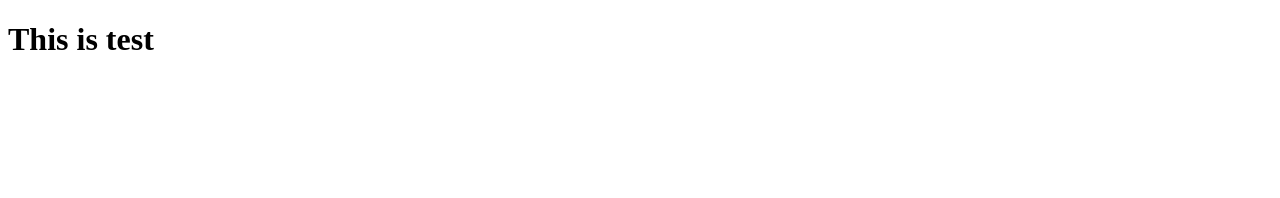
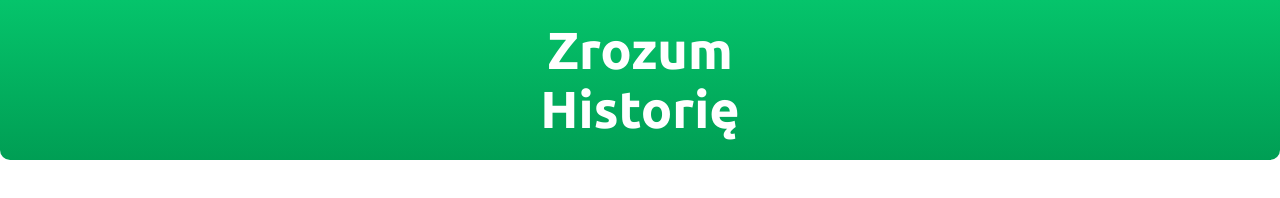
Before and after one commit to Iwaniukooo11/history-quiz, a plain HTML site: page index.html in a window 1280 px wide. Drawn offline with Linux system fonts and the light colour scheme.

Commit message:
add variables to scss create header

```diff
--- a/assets/css/main.css
+++ b/assets/css/main.css
@@ -0,0 +1 @@
+*,::after,::before{margin:0;padding:0;-webkit-box-sizing:border-box;box-sizing:border-box}body{font-family:ubuntu}.header{display:-webkit-box;display:-ms-flexbox;display:flex;width:100%;height:20vh;background-image:-webkit-gradient(linear,left top,left bottom,from(#05c46b),to(#009e54));background-image:linear-gradient(#05c46b,#009e54);-webkit-box-orient:vertical;-webkit-box-direction:normal;-ms-flex-direction:column;flex-direction:column;-webkit-box-pack:center;-ms-flex-pack:center;justify-content:center;-webkit-box-align:center;-ms-flex-align:center;align-items:center;font-size:26px;padding:10px 0;border-bottom-left-radius:10px;border-bottom-right-radius:10px}.header h1{font-weight:700;color:#fff}
--- a/index.html
+++ b/index.html
@@ -5,13 +5,19 @@
     <meta charset="UTF-8">
     <meta name="viewport" content="width=device-width, initial-scale=1.0">
     <meta http-equiv="X-UA-Compatible" content="ie=edge">
-    <link href="https://fonts.googleapis.com/css?family=Roboto" rel="stylesheet">
+    <link href="https://fonts.googleapis.com/css?family=Ubuntu:400,700&amp;subset=latin-ext" rel="stylesheet">
     <link rel="stylesheet" href="assets/css/main.css">
-    <title>First gulp.js tasks and basic connfiguration.</title>
+    <title>Prosta Hsitoria!</title>
 </head>
 
 <body>
-    <h1>This is test</h1>
+    <header class="header">
+        <h1 class="Zrozum">Zrozum</h1>
+        <h1 class="Historię">Historię</h1>
+    </header>
+
+
+
     <script src="assets/js/main.js"></script>
 </body>
 
```
